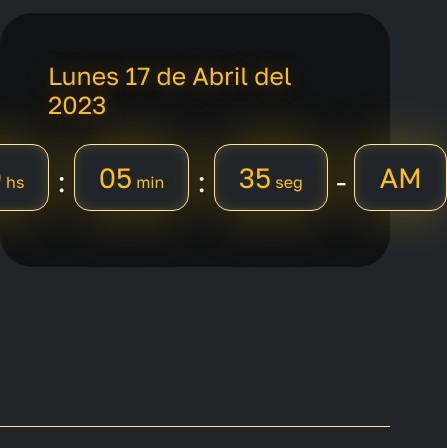
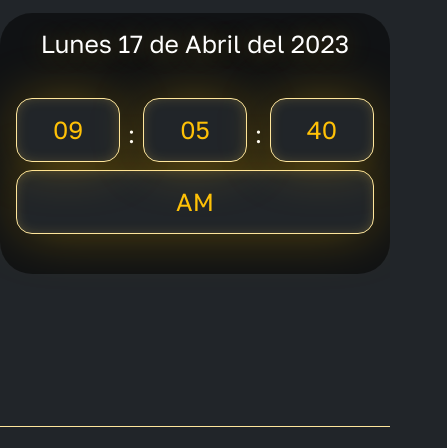
Before and after one commit to LucianoAngeleri/RollingCode-TP5-Ejercicio4-JS, a plain HTML site: page index.html in a window 390 px wide. Shown: the part 223-671 px from the top of the page, 447 px wide, since content can reach past the window. Drawn offline with nearby package versions, Linux system fonts and the light colour scheme.

Commit message:
Se ajustó para que quede responsive

```diff
--- a/css/style.css
+++ b/css/style.css
@@ -14,6 +14,7 @@ h1{
     text-shadow: 0 0 5rem rgba(0, 0, 0, 0.8);
 }
 .neon{
+    text-align: center;
     box-shadow: 0 0 3.5rem -6px #ffbf005d,
     inset 0 0 1rem -6px #f8cd4a6c;
 }
--- a/index.html
+++ b/index.html
@@ -63,16 +63,20 @@
           </div>
         </div>
       </section>
-      <section class="container d-flex flex-column align-items-center my-3 p-5 bg-black bg-opacity-50 rounded-5">
-        <h3 class="fs-2 text-warning pb-3 neon-texto" id="textoFecha">Lunes 17 de Abril del 2023</h3>
-        <div class="d-flex gap-2 align-items-center">
-          <h4 class="fs-1 rounded-4 text-warning bg-dark border border-warning-subtle py-3 px-4 neon" id="horas">02<small class="fs-6 ps-1">hs</small></h4>
-          <span class="fs-1">:</span>
-          <h4 class="fs-1 rounded-4 text-warning bg-dark border border-warning-subtle py-3 px-4 neon" id="minutos">54<small class="fs-6 ps-1">min</small></h4>
-          <span class="fs-1">:</span>
-          <h4 class="fs-1 rounded-4 text-warning bg-dark border border-warning-subtle py-3 px-4 neon" id="segundos">00<small class="fs-6 ps-1">seg</small></h4>
-          <span class="fs-1">-</span>
-          <h4 class="fs-1 rounded-4 text-warning bg-dark border border-warning-subtle py-3 px-4 neon" id="siglas">PM</h4>
+      <section class="container flex-column align-items-center my-3 px-3 py-3 px-md-5 py-md-5 bg-black bg-opacity-50 rounded-5">
+        <h3 class="fs-2 text-center pb-3 neon-texto" id="textoFecha">Lunes 17 de Abril del 2023</h3>
+        <div class="py-3 d-md-flex justify-content-md-between gap-md-2">
+          <div class="d-flex justify-content-between align-items-center gap-2 w-100">
+            <h4 class="fs-2 text-warning rounded-4 bg-dark border border-warning-subtle p-3 w-100 neon" id="horas">02<small class="fs-6 ps-1">hs</small></h4>
+            <span class="fs-3">:</span>
+            <h4 class="fs-2 text-warning rounded-4 bg-dark border border-warning-subtle p-3 w-100 neon" id="minutos">54<small class="fs-6 ps-1">min</small></h4>
+            <span class="fs-3">:</span>
+            <h4 class="fs-2 rounded-4 text-warning bg-dark border border-warning-subtle p-3 w-100 neon" id="segundos">00<small class="fs-6 ps-1">seg</small></h4>
+          </div>
+          <div class="w-sm-100 d-md-flex gap-md-2 align-items-center">
+            <span class="fs-3 d-none d-md-block">-</span>
+            <h4 class="fs-2 rounded-4 text-warning bg-dark border border-warning-subtle p-3 neon" id="siglas">PM</h4>
+          </div>
         </div>
       </section>
     </main>
--- a/js/app.js
+++ b/js/app.js
@@ -1,3 +1,4 @@
+setInterval(() => {
   let fechaActual = new Date(),
     diaNum = fechaActual.getDate(),
     diaSemana = fechaActual.getDay(),
@@ -7,8 +8,21 @@ let fechaActual = new Date(),
     min = fechaActual.getMinutes(),
     seg = fechaActual.getSeconds(),
     siglas = "AM";
-const nombresDias= ["Domingo", "Lunes", "Martes", "Miércoles", "Jueves", "Viernes", "Sábado"];
-const nombresMeses = ["Enero", "Febrero", "Marzo", "Abril", "Mayo", "Junio", "Julio", "Agosto", "Septiembre", "Octubre", "Noviembre", "Diciembre"];
+  const nombresDias = ["Domingo", "Lunes", "Martes", "Miércoles", "Jueves", "Viernes", "Sábado"];
+  const nombresMeses = [
+    "Enero",
+    "Febrero",
+    "Marzo",
+    "Abril",
+    "Mayo",
+    "Junio",
+    "Julio",
+    "Agosto",
+    "Septiembre",
+    "Octubre",
+    "Noviembre",
+    "Diciembre",
+  ];
 
   let textoFecha = document.getElementById("textoFecha"),
     textoHs = document.getElementById("horas"),
@@ -16,12 +30,12 @@ let textoFecha = document.getElementById("textoFecha"),
     textoSeg = document.getElementById("segundos"),
     textoSiglas = document.getElementById("siglas");
 
-textoFecha.innerHTML=`${nombresDias[diaSemana]} ${diaNum} de ${nombresMeses[mes]} del ${anio}`
+  textoFecha.innerHTML = `${nombresDias[diaSemana]} ${diaNum} de ${nombresMeses[mes]} del ${anio}`;
 
   if (hs >= 12) {
-    hs -=12;
+    hs -= 12;
     siglas = "PM";
-}else{
+  } else {
     siglas = "AM";
   }
   if (hs == 0) {
@@ -36,7 +50,8 @@ if (min < 10) {
   if (seg < 10) {
     seg = "0" + seg;
   }
-textoHs.innerHTML = `${hs}<small class="fs-6 ps-1">hs</small>`
-textoMin.innerHTML = `${min}<small class="fs-6 ps-1">min</small>`
-textoSeg.innerHTML = `${seg}<small class="fs-6 ps-1">seg</small>`
-textoSiglas.innerHTML = `${siglas}`
+  textoHs.innerHTML = `${hs}<small class="fs-6 ps-1 d-none d-md-inline">hs</small>`;
+  textoMin.innerHTML = `${min}<small class="fs-6 ps-1 d-none d-md-inline">min</small>`;
+  textoSeg.innerHTML = `${seg}<small class="fs-6 ps-1 d-none d-md-inline">seg</small>`;
+  textoSiglas.innerHTML = `${siglas}`;
+}, 1000);
```
Lines whose indentation alone changed are shown as unchanged.
